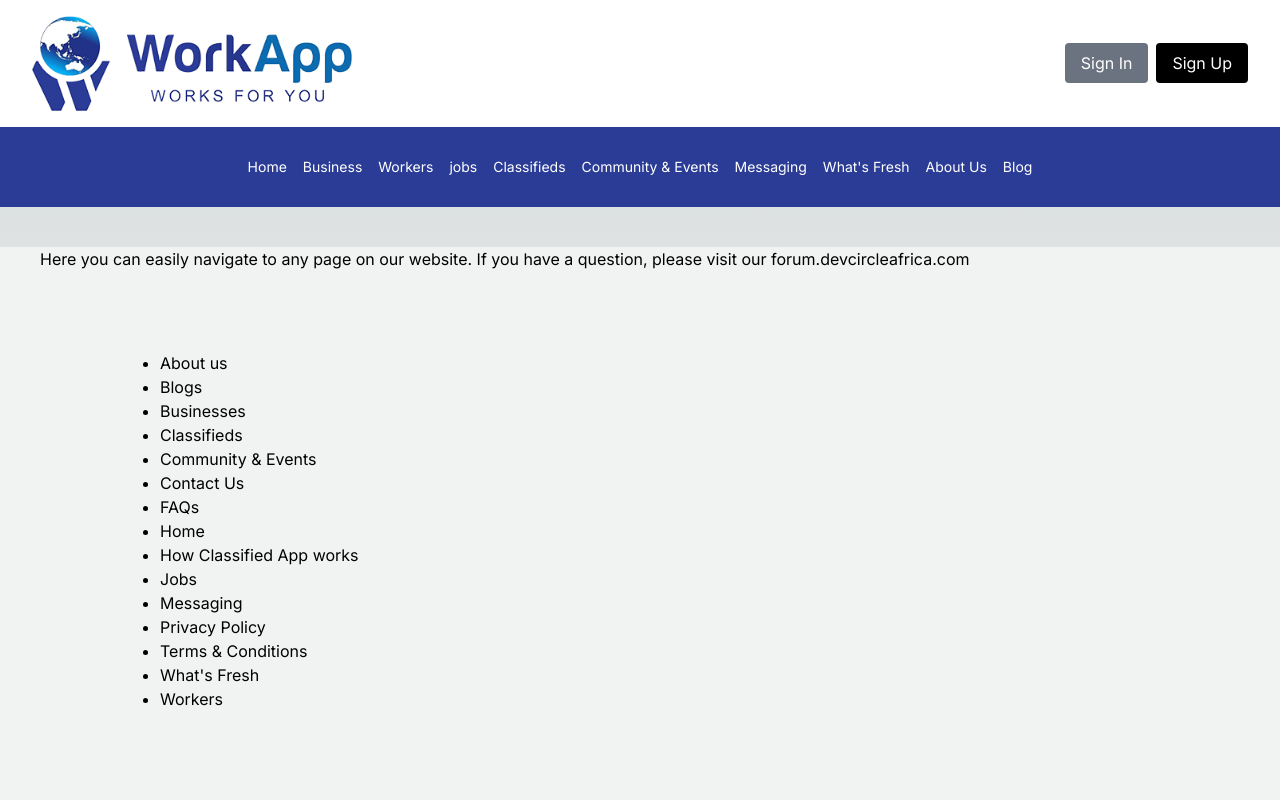
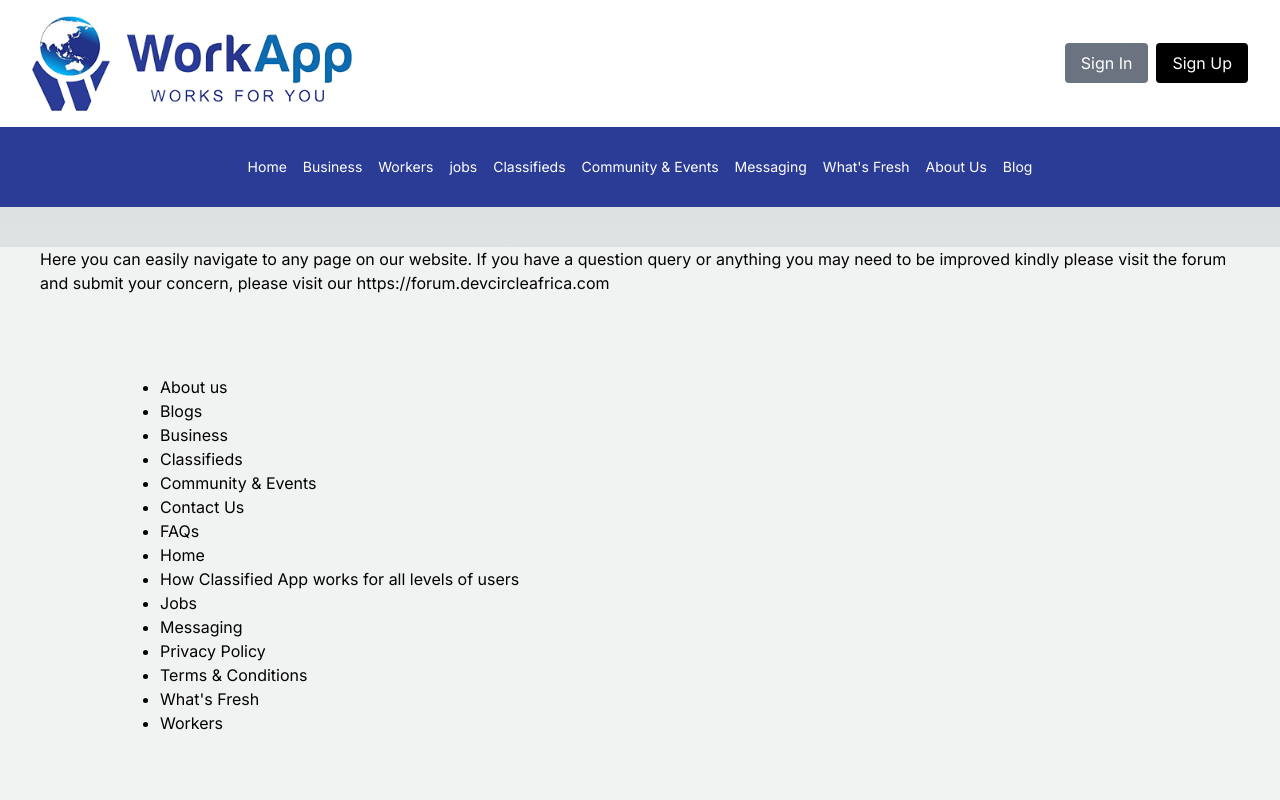
Before and after one commit to marksikaundi/Classified-App, a Next.js app: page /site-map in a window 1280 px wide. Shown: the top 800 px of the page. Built offline with nearby package versions, Linux system fonts and the light colour scheme.

Commit message:
UI/optimizations

```diff
--- a/app/site-map/page.jsx
+++ b/app/site-map/page.jsx
@@ -6,7 +6,9 @@ function page() {
       <div className="m-10 text-base pt-0">
         <p>
           Here you can easily navigate to any page on our website. If you have a
-          question, please visit our{" forum.devcircleafrica.com"}
+          question query or anything you may need to be improved kindly please
+          visit the forum and submit your concern, please visit our
+          {" https://forum.devcircleafrica.com"}
         </p>
       </div>
       <div className="flex mx-20 md:mx-40 justify-start py-10">
@@ -23,7 +25,7 @@ function page() {
           </li>
           <li>
             <a href="/business" className=" text-black hover:text-[#079DE2]">
-              Businesses
+              Business
             </a>
           </li>
           <li>
@@ -56,7 +58,7 @@ function page() {
           </li>
           <li>
             <a href="" className=" text-black hover:text-[#079DE2]">
-              How Classified App works
+              How Classified App works for all levels of users
             </a>
           </li>
           <li>
```
